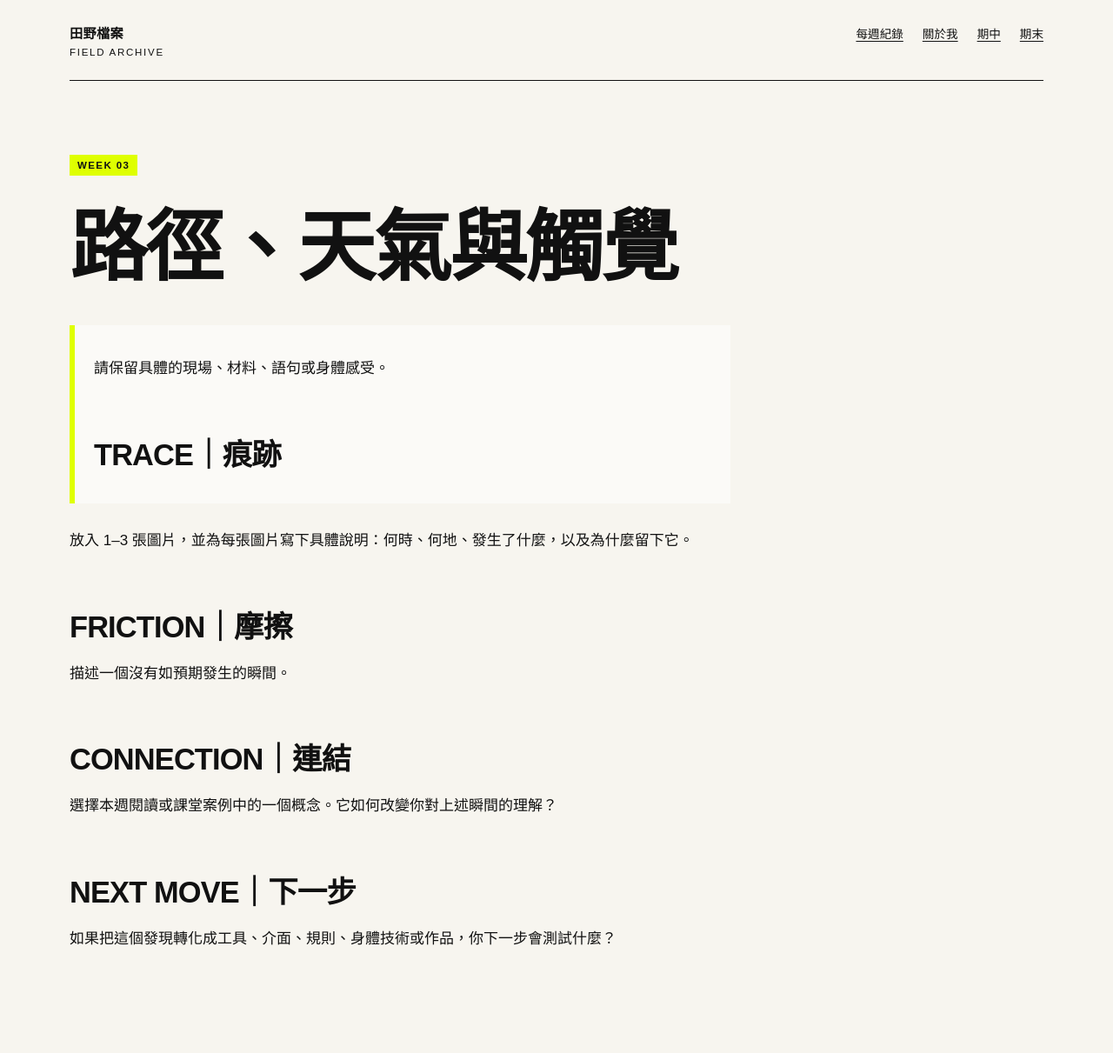
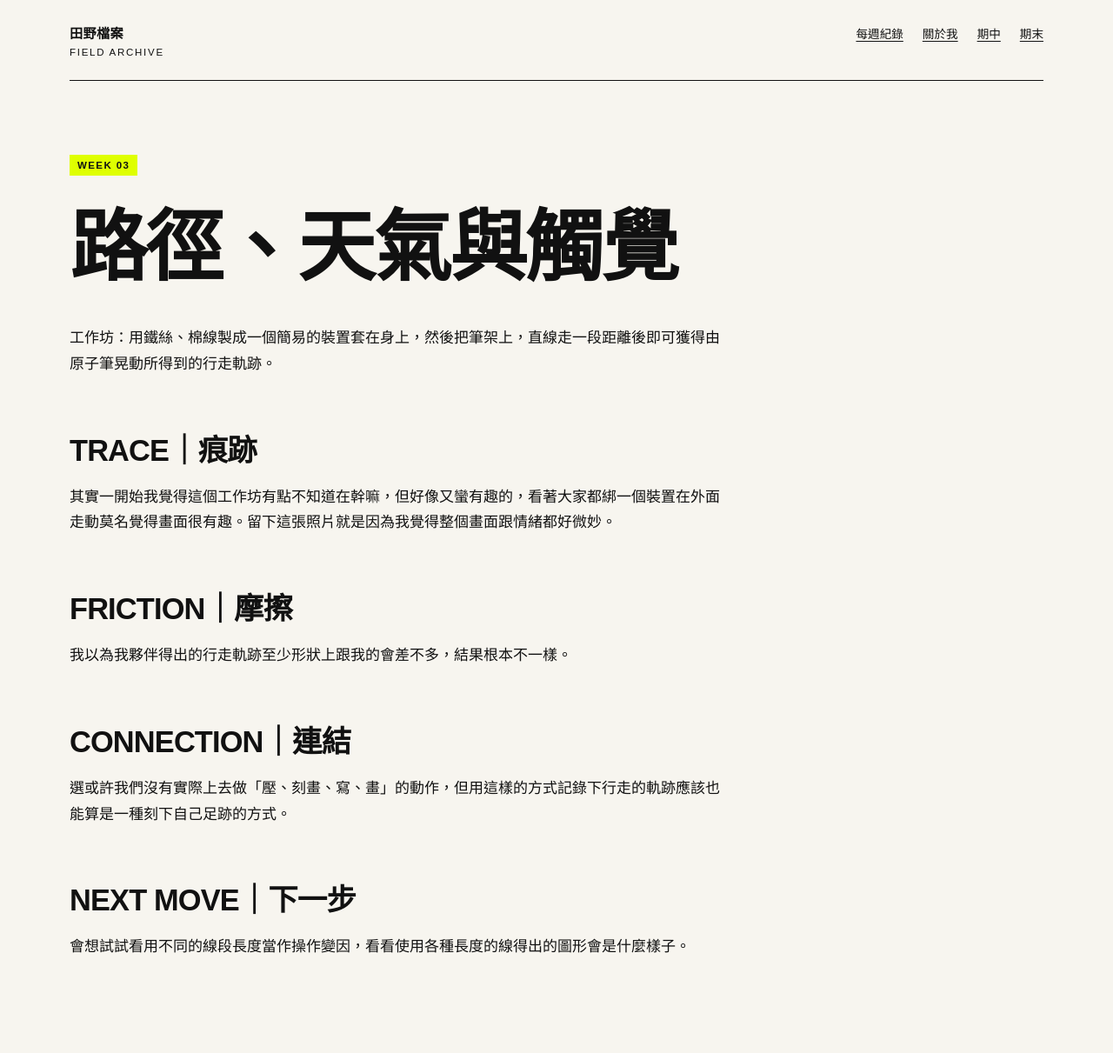
Before and after one commit to ai1103-kk/fieldworkarchive, a Jekyll site: the page built from weeks/week-03.md, in a window 1280 px wide. Shown: the whole page at 87% size. Built offline with Jekyll 4.4.1, drawn with Linux system fonts in a browser that asks for light colours.

Commit message:
Update week-03.md

```diff
--- a/weeks/week-03.md
+++ b/weeks/week-03.md
@@ -7,19 +7,20 @@ permalink: /weeks/week-03/
 
 # 路徑、天氣與觸覺
 
-> 請保留具體的現場、材料、語句或身體感受。
+工作坊：用鐵絲、棉線製成一個簡易的裝置套在身上，然後把筆架上，直線走一段距離後即可獲得由原子筆晃動所得到的行走軌跡。
+
 ## TRACE｜痕跡
 
-放入 1–3 張圖片，並為每張圖片寫下具體說明：何時、何地、發生了什麼，以及為什麼留下它。
+其實一開始我覺得這個工作坊有點不知道在幹嘛，但好像又蠻有趣的，看著大家都綁一個裝置在外面走動莫名覺得畫面很有趣。留下這張照片就是因為我覺得整個畫面跟情緒都好微妙。
 
 ## FRICTION｜摩擦
 
-描述一個沒有如預期發生的瞬間。
+我以為我夥伴得出的行走軌跡至少形狀上跟我的會差不多，結果根本不一樣。
 
 ## CONNECTION｜連結
 
-選擇本週閱讀或課堂案例中的一個概念。它如何改變你對上述瞬間的理解？
+選或許我們沒有實際上去做「壓、刻畫、寫、畫」的動作，但用這樣的方式記錄下行走的軌跡應該也能算是一種刻下自己足跡的方式。
 
 ## NEXT MOVE｜下一步
 
-如果把這個發現轉化成工具、介面、規則、身體技術或作品，你下一步會測試什麼？
+會想試試看用不同的線段長度當作操作變因，看看使用各種長度的線得出的圖形會是什麼樣子。
```
